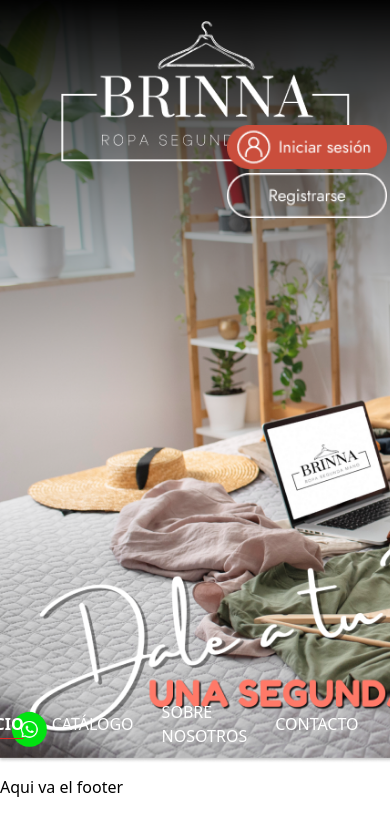
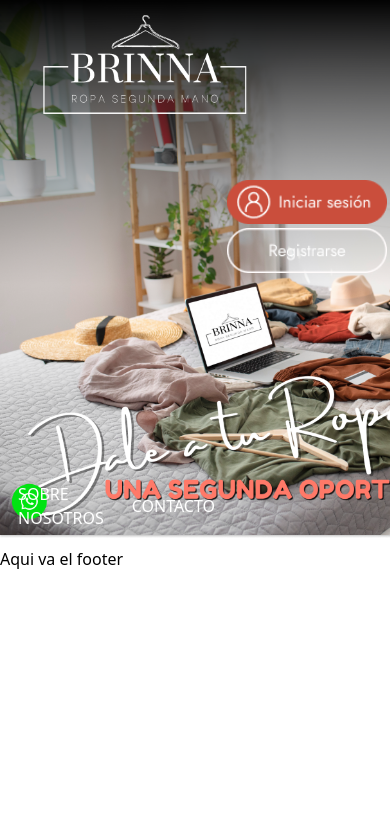
Before and after one commit to CeciliaBPerdomo/Brinna, a Next.js app: page / in a window 390 px wide. Shown: the top 836 px of the page. Built offline with nearby package versions, Linux system fonts and the light colour scheme.

Commit message:
Reponsive celulares VI

```diff
--- a/src/app/globals.css
+++ b/src/app/globals.css
@@ -67,10 +67,9 @@
   /* div principal */
   .menuHeader {
     margin-right: 0px;
-    padding-bottom: 15px;
+    padding-bottom: 5px;
     display: flex;
     justify-content: flex-end;
-    width: 95%;
   }
 
   .menuNav {
@@ -90,7 +89,7 @@
   .barraBotones {
     float: inline-end;
     margin-right: 3px;
-    padding-top: 125px;
+    padding-top: 180px;
   }
 
   /* ------------------- */
```
